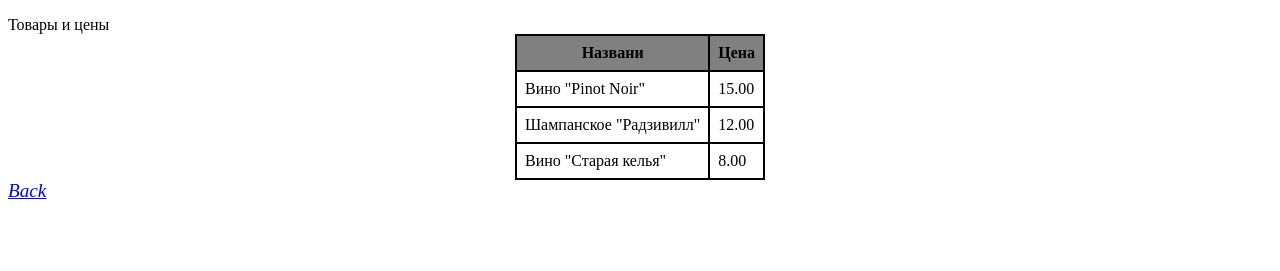
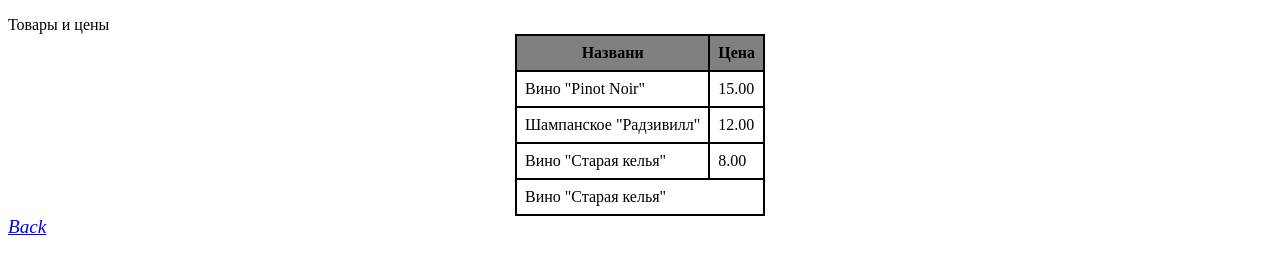
Before and after one commit to antondanilenko06-design/my_lab, a plain HTML site: page page2.html in a window 1280 px wide. Shown: the part 311-582 px from the top of the page. Drawn offline with Linux system fonts and the light colour scheme.

Commit message:
Update page2.html

```diff
--- a/page2.html
+++ b/page2.html
@@ -26,6 +26,10 @@
       <TD>Вино "Старая келья"</TD>
       <TD>8.00</TD>
     </TR>
+	<TR>
+      <TD colspan="2">Вино "Старая келья"</TD>
+
+    </TR>
   </TABLE>
 </div>
 <a href="index.html" class = "text-all">Back<br></a>
```
